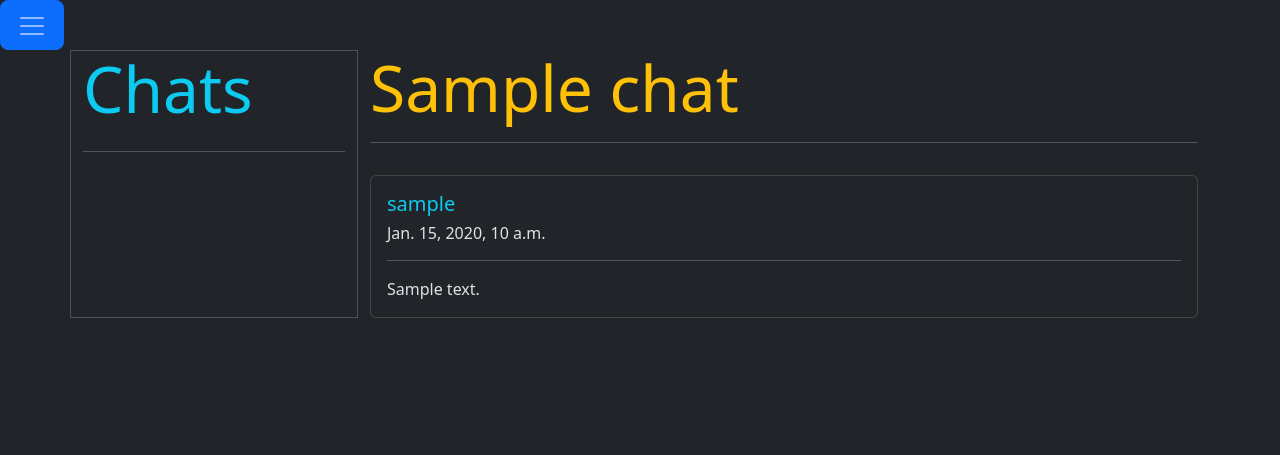
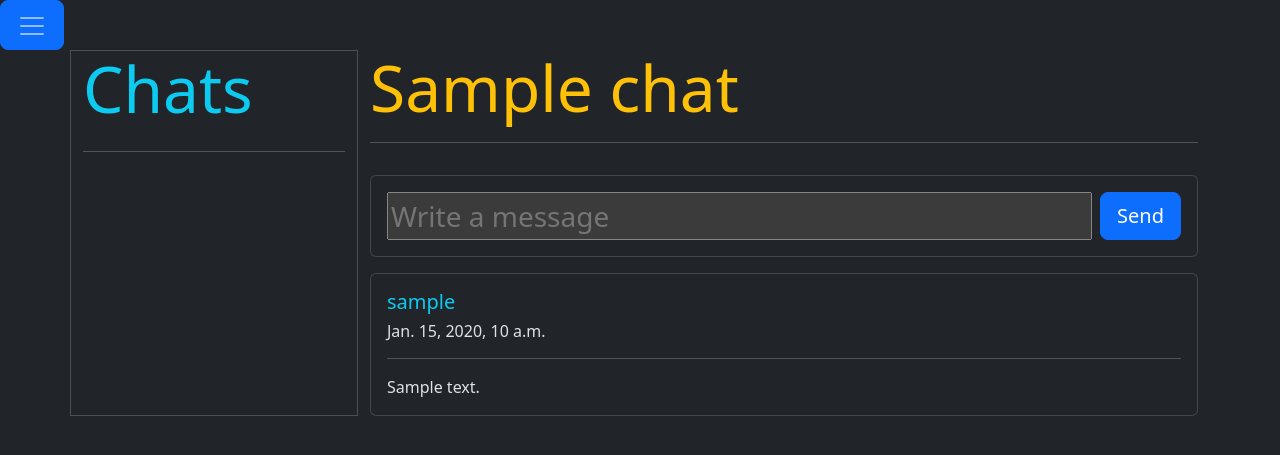
Before and after one commit to yagodanr/social_media, a Django app: page /chat/1 in a window 1280 px wide. Shown: the top 455 px of the page. Run offline with Django 5.2, Linux system fonts and the light colour scheme; tables that the repository leaves empty hold one stand-in row (values such as "Sample post").

Commit message:
Added message sending

```diff
--- a/chat/views.py
+++ b/chat/views.py
@@ -1,15 +1,30 @@
+from typing import Any
+from django.http import HttpRequest, HttpResponse
 from django.views.generic import DetailView, TemplateView
 from django.contrib.auth.mixins import LoginRequiredMixin
+from django.shortcuts import redirect
 
-from .models import Chat
+
+from .models import Chat, Message
 
 # Create your views here.
+class ChatListView(TemplateView, LoginRequiredMixin):
+    template_name = "chat/chats_list.html"
 
 class ChatView(DetailView, LoginRequiredMixin):
     model = Chat
     template_name = "chat/chat_open.html"
 
+    def post(self, request: HttpRequest, *args: Any, **kwargs: Any) -> HttpResponse:
+        if not request.user.is_authenticated:
+            return redirect("login")
 
-class ChatListView(TemplateView, LoginRequiredMixin):
-    model = Chat
-    template_name = "chat/chats_list.html"
+        if "content" in request.POST:
+            chat = self.get_object()
+
+            msg = Message(sender=request.user, content=request.POST["content"], chat=chat)
+            msg.save()
+
+
+
+        return self.get(request, *args, **kwargs)
--- a/templates/chat/chat_open.html
+++ b/templates/chat/chat_open.html
@@ -23,7 +23,19 @@
   <div class="col">
     <h class="display-3 text-warning">{{ chat.name }}</h>
     <hr>
-    <div class="d-flex flex-column-reverse">
+    <div class="d-flex flex-column">
+
+      <form method="POST" class="card mt-3">
+        {% csrf_token %}
+
+        <div class="card-body d-flex">
+          <input type="text" id="content" name="content" class="flex-fill fs-3" placeholder="Write a message">
+          <button type="submit" class="btn btn-lg btn-primary ms-2">Send</button>
+        </div>
+
+      </form>
+
+
       {% for msg in chat.messages.all %}
         <div class="card mt-3">
           <div class="card-body">
```
Lines whose indentation alone changed are shown as unchanged.
